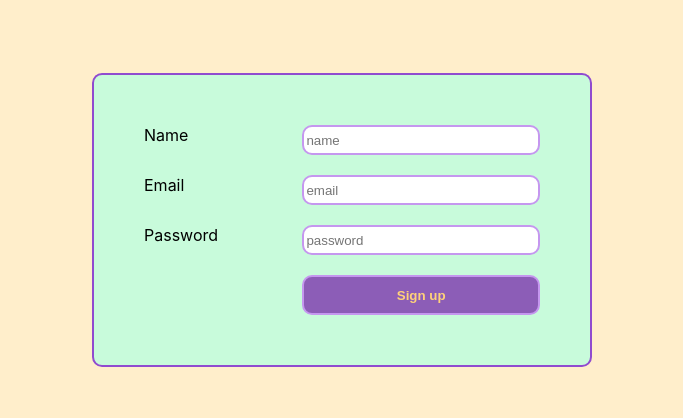
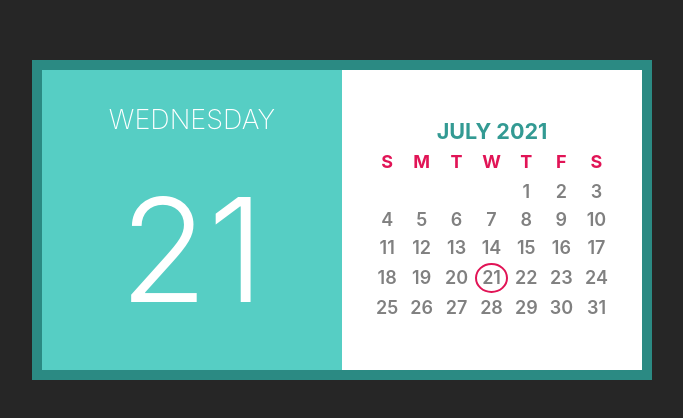
Before and after one commit to KateBoikova/pe2021-react-app, a React (Create React App) app: page / in a window 1280 px wide. Shown: the part 180-598 px from the top of the page, without its empty margins (298-981 px from the left). Built offline with nearby package versions, Linux system fonts and the light colour scheme.

Commit message:
done Calendar

```diff
--- a/src/App.js
+++ b/src/App.js
@@ -7,17 +7,18 @@ import React from 'react';
 //   useRouteMatch} from 'react-router-dom';
 // import Greeting from './components/Greeting';
 // import Counter from './components/Counter';
-// import Calendar from './components/Calendar';
+import Calendar from './components/Calendar';
 // import HomePage from './pages/HomePage';
 // import AboutPage from './pages/AboutPage';
 // import ContactsPage from './pages/ContactsPage';
 // import NotFound from './pages/ComponentsPage/NotFound';
 // import CounterWrapper from './components/CounterWrapper';
 // import UsersListHW from './components/UsersListHW';
-import SignUpForm from './components/SignUpForm';
+// import SignUpForm from './components/SignUpForm';
+
 
 function App() {
-  return <SignUpForm />
+  return <Calendar />
 }
 
 // function App() {
--- /dev/null
+++ b/src/components/Calendar/Calendar.module.scss
@@ -0,0 +1,89 @@
+$border-color: #2B8A83;
+$day-background-color: #56CEC4;
+$date-color: #339A93;
+$week-color: #E11456;
+
+$width: 600px;
+
+* {
+  box-sizing: border-box;
+}
+
+html,
+body {
+  font-size: 18px;
+  height: 100%;
+  background-color: #262626;
+
+  display: flex;
+  justify-content: center;
+  align-items: center;
+}
+
+.calendarContainer {
+  min-width: $width/2;
+  border: 10px solid $border-color;
+
+  display: flex;
+  justify-content: space-evenly;
+  align-items: center;
+  flex-wrap: wrap;
+
+}
+
+.daySection,
+.monthSection {
+  width: $width/2;
+  height: $width/2;
+}
+
+.daySection {
+  color: white;
+  background-color: $day-background-color;
+
+  display: flex;
+  flex-direction: column;
+  justify-content: space-around;
+  align-items: center;
+
+    div:first-of-type {
+      font-size: 1.5em;
+      font-weight: 200;
+      text-transform: uppercase;
+      margin-bottom: -40px;
+    }
+    div:last-of-type {
+      font-size: 8em;
+      font-weight: 300;
+    }
+}
+
+.monthSection {
+  font-weight: 600;
+  background-color: white;
+
+  display: flex;
+  justify-content: center;
+  align-items: center;
+
+    .monthAndYear {
+      font-size: 1.2em;
+      text-transform: uppercase;
+      color: $date-color;
+      font-weight: 700;
+    }
+    th {
+      color: $week-color;
+      padding: 5px;
+    }
+    td {
+      padding: 2px 5px 3px;
+      color: gray;
+      text-align: center;
+    }
+}
+
+.currentDay {
+  border: 2px solid $week-color;
+  border-radius: 50%;
+}
--- a/src/components/Calendar/CalendarDate/index.jsx
+++ b/src/components/Calendar/CalendarDate/index.jsx
@@ -1,10 +1,13 @@
-import React from 'react'
+import React from 'react';
+import styles from './../Calendar.module.scss';
+import classNames from 'classnames';
 
 function CalendarDate(props) {
-  const { date } = props;
+  const { date, isSameDay, isSameMonth } = props;
+
   return (
-    <td>
-      {date}
+    <td className={classNames({[styles.currentDay]: isSameDay})}>
+      {isSameMonth ? date : ''}
     </td>
   )
 }
--- a/src/components/Calendar/Day/index.jsx
+++ b/src/components/Calendar/Day/index.jsx
@@ -1,10 +1,11 @@
 import React from 'react';
+import styles from './../Calendar.module.scss';
 import { format } from 'date-fns';
 
 function Day() {
   const currentDate = new Date();
   return (
-    <section>
+    <section className={styles.daySection}>
       <div>{format(currentDate, 'eeee')}</div>
       <div>{currentDate.getDate()}</div>
     </section>
--- a/src/components/Calendar/Month/index.jsx
+++ b/src/components/Calendar/Month/index.jsx
@@ -1,6 +1,8 @@
 import React from 'react';
-import Week from '../Week';
+import Week from './../Week';
+import styles from './../Calendar.module.scss';
 import { format, getWeeksInMonth, getWeek } from 'date-fns';
+
 
 const getWeeks = date => {
   const firstDayOfMonth = new Date(date.getFullYear(), date.getMonth(), 1);
@@ -12,7 +14,7 @@ const getWeeks = date => {
   const weeks = [];
 
 for (
-  let i = 0;
+  let i = firstWeek;
   i < firstWeek + getWeeksInMonth(date);
   i++)
   {
@@ -25,10 +27,10 @@ for (
 function Month(props) {
   const { date } = props;
   return (
-    <div>
-      <section>
+
+      <section className={styles.monthSection}>
         <table>
-          <caption>{format(date, 'MMMM yyyy')}</caption>
+          <caption className={styles.monthAndYear}>{format(date, 'MMMM y')}</caption>
           <thead>
             <tr>
               <th>S</th>
@@ -45,7 +47,6 @@ function Month(props) {
           </tbody>
         </table>
       </section>
-    </div>
   );
 }
 
--- a/src/components/Calendar/Week/index.jsx
+++ b/src/components/Calendar/Week/index.jsx
@@ -1,28 +1,23 @@
-import { parse, addDays } from 'date-fns';
+import { parse, addDays, isSameDay, isSameMonth } from 'date-fns';
 import React from 'react';
 import CalendarDate from './../CalendarDate';
 import PropTypes from 'prop-types';
 
 const getDaysOfWeek = (week, year) => {
-  const startOfWeek = parse(`${week} ${year}`, 'Y w', new Date());
+  const startOfWeek = parse(`${year} ${week}`, 'Y w', new Date());
 
   const days = [];
   for (let i = 0; i < 7; ++i) {
-    const dateIndex = addDays(startOfWeek , i);
-    days.push(<CalendarDate date={startOfWeek.getDate()}/>);
+    const dateIndex = addDays(startOfWeek, i);
+    days.push(<CalendarDate date={dateIndex.getDate()} isSameDay={isSameDay(new Date(), dateIndex)} isSameMonth={isSameMonth(new Date(), dateIndex)}/>);
   }
-
   return days;
-}
+};
 
 function Week(props) {
   const { week, year } = props;
 
-  return (
-    <tr>
-      {getDaysOfWeek(week,year)}
-    </tr>
-  )
+  return <tr>{getDaysOfWeek(week, year)}</tr>;
 }
 
 Week.propTypes = {
--- a/src/components/Calendar/index.jsx
+++ b/src/components/Calendar/index.jsx
@@ -1,7 +1,8 @@
-import React from 'react';
+// import React from 'react';
 import { Component } from 'react';
 import Day from './Day';
 import Month from './Month';
+import styles from './Calendar.module.scss';
 
 class Calendar extends Component {
   constructor(props) {
@@ -15,7 +16,7 @@ class Calendar extends Component {
   render() {
     const { date } = this.state;
     return (
-      <article>
+      <article className={styles.calendarContainer}>
         <Day />
         <Month date={ date }/>
       </article>
--- a/src/components/SignUpForm/index.jsx
+++ b/src/components/SignUpForm/index.jsx
@@ -67,6 +67,7 @@ export default class index extends Component {
           onChange={this.handleNameChange}
           />
         </label>
+
         <label className={styles.inputLabel}>
           Email
           <input className={emailInput}
@@ -75,6 +76,7 @@ export default class index extends Component {
           value={emailValue}
           onChange={this.handleEmailChange} />
         </label>
+
         <label className={styles.inputLabel}>
           Password
           <input className={passwordInput}
@@ -85,6 +87,7 @@ export default class index extends Component {
           onChange={this.handlePasswordChange}
           />
         </label>
+
         <button type='submit'>Sign up</button>
       </form>
     )
```
